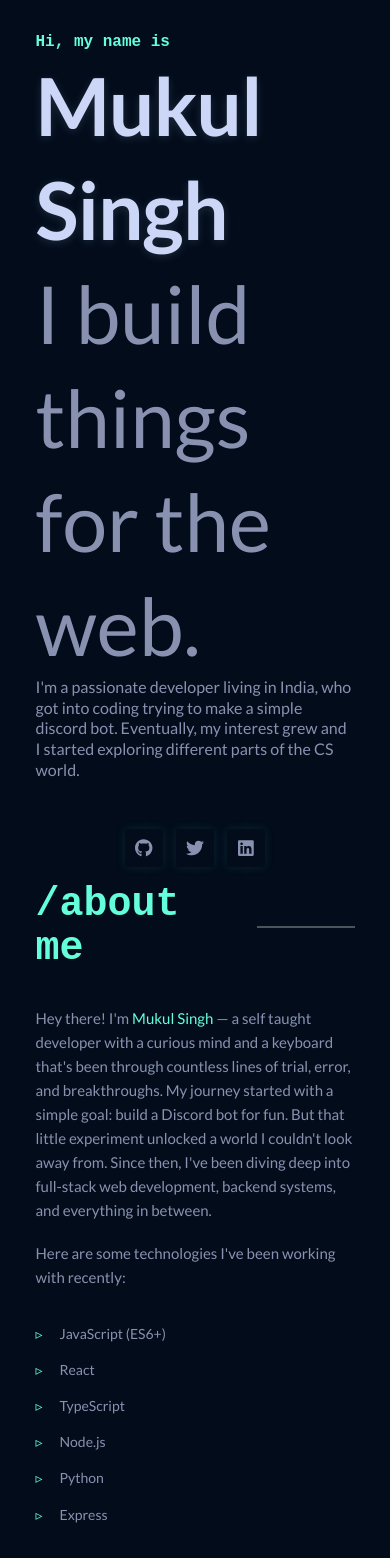
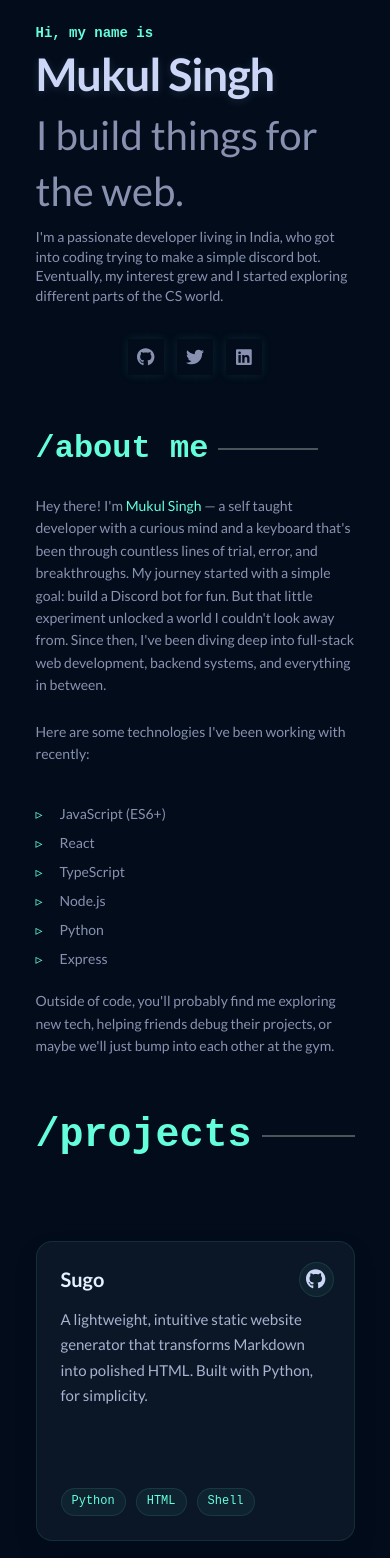
Before and after one commit to mukuls1107/portfolio-v1, a React (Vite) app: page / in a window 390 px wide. Shown: the top 1558 px of the page. Built offline with nearby package versions, Linux system fonts and the light colour scheme; a web font is replaced by a local one.

Commit message:
Fix + Add: Fixed some responive styling and added a footer

```diff
--- a/src/App.jsx
+++ b/src/App.jsx
@@ -2,6 +2,7 @@ import "./App.css";
 import Title from "./components/Title";
 import About from "./components/About";
 import Projects from "./components/Projects";
+import Footer from "./components/Footer";
 import { library } from "@fortawesome/fontawesome-svg-core";
 import { fas, faFolder, faExternalLinkAlt } from "@fortawesome/free-solid-svg-icons";
 import {
@@ -19,6 +20,7 @@ function App() {
       <Title name="Mukul Singh" />
       <About />
       <Projects></Projects>
+      <Footer/>
 
     </>
   );
--- /dev/null
+++ b/src/components/Footer.jsx
@@ -0,0 +1,13 @@
+import React from "react";
+import ContactLinks from "./ContactLinks";
+const Footer = () => {
+  return (
+    <div className="footer">
+      <p>Built with React by Mukul Singh</p>
+      <p>Connect with me!</p>
+      <ContactLinks />
+    </div>
+  );
+};
+
+export default Footer;
--- a/src/components/Title.jsx
+++ b/src/components/Title.jsx
@@ -10,7 +10,9 @@ function Title(props) {
         <div>
           <p className={styles.clrLight}>Hi, my name is</p>
           <h1 className={styles.head}>{props.name}</h1>
-          <p className={`${styles.blur} ${styles.extend}`}>I build things for the web.</p>
+          <p className={`${styles.blur} ${styles.extend}`}>
+            I build things for the web.
+          </p>
           <p className={styles.blur}>
             I'm a passionate developer living in India, who got into coding
             trying to make a simple discord bot. Eventually, my interest grew
@@ -18,11 +20,15 @@ function Title(props) {
           </p>
         </div>
         <ContactLinks />
-      </div>
-
+      </div>{" "}
       <div className={styles.imageSide}>
         <div className={styles.imgBg}></div>
-        <img src={profileImage} alt="Mukul Singh" className={styles.profileImage} />
+        <div className={styles.artisticDots}></div>
+        <img
+          src={profileImage}
+          alt="Mukul Singh"
+          className={styles.profileImage}
+        />
       </div>
     </div>
   );
--- a/src/styles/about.module.css
+++ b/src/styles/about.module.css
@@ -31,6 +31,7 @@
     line-height: 1.7;
     color: #8892b0;
     font-family: 'Lato', sans-serif;
+    margin-bottom: 0.5rem; /* Added margin for better spacing */
 }
 
 .skillsList {
@@ -120,7 +121,9 @@
 
 @media (max-width: 768px) {
     .aboutBox {
-        padding: 2rem 1rem;
+        padding: 0 1rem 2rem 1rem; /* Remove top padding completely, keep bottom padding */
+        min-height: auto; /* Remove minimum height constraint */
+        margin-top: 1rem; /* Add some space at the top */
     }
 
     .aboutTag {
@@ -130,6 +133,10 @@
     .line {
         width: 150px;
         height: 2px;
+    }
+
+    .innerBox {
+        gap: 1.5rem; /* Maintain appropriate spacing between elements */
     }
 }
 
@@ -159,10 +166,12 @@
     .skillsList {
         grid-template-columns: 1fr;
         margin-left: 1rem;
+        gap: 0.3rem 1rem; /* Reduced vertical gap between skills */
     }
 
     .skillItem {
         font-size: 14px;
+        margin-bottom: 6px; /* Reduced margin between skill items */
     }
 
     .skillItem::before {
@@ -171,7 +180,13 @@
     }
 }
 
-@media (max-width: 375px) {
+@media (max-width: 425px) {
+    .aboutBox {
+        padding-top: 0;
+        padding-bottom: 1.5rem; /* Reduced bottom padding */
+        min-height: auto; /* Remove the minimum height constraint */
+    }
+
     .aboutTag {
         font-size: 32px;
     }
@@ -180,7 +195,53 @@
         font-size: 14px;
     }
 
-    .aboutBox {
-        padding: 1rem 0.8rem;
+    .innerBox {
+        gap: 1rem; /* Reduced gap between elements */
+    }
+
+    .headingContainer {
+        margin-bottom: 0.8rem; /* Reduced margin below heading */
     }
 }
+
+@media (max-width: 534px) and (min-width: 426px) {
+    .aboutBox {
+        padding-top: 1rem;
+        min-height: auto;
+    }
+
+    .aboutTag {
+        font-size: 36px;
+    }
+
+    .blur.tag {
+        font-size: 14px;
+    }
+
+    .line {
+        width: 120px;
+    }
+}
+
+@media (max-width: 375px) {
+    .aboutTag {
+        font-size: 28px;
+    }
+
+    .blur.tag {
+        font-size: 14px;
+        line-height: 1.5; /* Reduced line height */
+    }
+
+    .aboutBox {
+        padding: 0 0.8rem 1rem;
+    }
+
+    .innerBox {
+        gap: 0.8rem; /* Further reduced gap */
+    }
+
+    .headingContainer {
+        margin-bottom: 0.6rem; /* Reduced margin */
+    }
+}
--- a/src/styles/contactLinks.module.css
+++ b/src/styles/contactLinks.module.css
@@ -87,11 +87,12 @@
 @media (max-width: 480px) {
     .container {
         gap: 0.8rem;
+        margin-top: 1rem; /* Reduced top margin for smaller screens */
     }
 
     .items {
-        height: 38px;
-        width: 38px;
+        height: 36px;
+        width: 36px;
         font-size: 18px;
     }
 
@@ -104,9 +105,10 @@
     }
 }
 
-@media (max-width: 320px) {
+@media (max-width: 534px) and (min-width: 426px) {
     .container {
-        gap: 0.6rem;
+        gap: 1rem;
+        margin-top: 1.2rem;
     }
 
     .items {
@@ -115,6 +117,22 @@
     }
 
     .items svg {
+        font-size: 17px;
+    }
+}
+
+@media (max-width: 320px) {
+    .container {
+        gap: 0.6rem;
+        margin-top: 0.8rem; /* Even smaller margin for tiny screens */
+    }
+
+    .items {
+        height: 32px;
+        width: 32px;
+    }
+
+    .items svg {
         font-size: 16px;
     }
 }
--- a/src/styles/projects.module.css
+++ b/src/styles/projects.module.css
@@ -37,7 +37,7 @@
     vertical-align: middle;
 }
 
-.pbox{
+.pbox {
     color: white;
     display: flex;
     justify-content: flex-start;
@@ -48,7 +48,7 @@
     flex-wrap: wrap;
 }
 
-.projectItems{
+.projectItems {
     position: relative;
     display: flex;
     flex-direction: column;
@@ -102,6 +102,7 @@
     color: #e6f1ff;
     font-size: 24px;
     font-weight: 700;
+    font-family: 'Lato';
     margin: 0 0 15px;
     position: relative;
     display: inline-block;
@@ -129,6 +130,7 @@
 
 .projectDescription {
     color: #a8b2d1;
+    font-family: 'Lato';
     font-size: 16px;
     line-height: 1.7;
     margin-bottom: 20px;
--- a/src/styles/title.module.css
+++ b/src/styles/title.module.css
@@ -3,7 +3,7 @@
     font-family: monospace;
     font-weight: 900;
     font-size: large;
-    /* font-style: normal; */
+    margin-bottom: 0.3rem; /* Added small margin */
 }
 
 .head {
@@ -15,7 +15,7 @@
     text-shadow: 0 2px 10px rgba(204, 214, 246, 0.15);
     transition: all 0.3s ease;
     letter-spacing: -1px;
-    margin: 0;
+    margin: 0 0 0.3rem 0; /* Added margin bottom */
     font-weight: 700;
 }
 
@@ -46,10 +46,14 @@
 .blur {
     color: #8892b0;
     font-family: 'Lato';
-    /* font-size: 20px; */
+    font-size: 16px;
+    line-height: 1.5;
+    margin-bottom: 0.5rem; /* Added bottom margin for consistent spacing */
 }
 
-.extend {    font-size: 80px;
+.extend {
+    font-size: 80px;
+    margin-bottom: 0.5rem; /* Added bottom margin */
 }
 
 /* .box-title { */
@@ -80,8 +84,10 @@
     height: 100vh;
     padding: 0px 1rem;
     /* Add some horizontal padding */
-    margin: 0 auto;    /* Center the box */
+    margin: 0 auto;
+    /* Center the box */
     /* border: 1px solid red; */
+    box-sizing: border-box; /* Ensure padding is included in width/height calculations */
 }
 
 .contentSide {
@@ -92,11 +98,19 @@
     flex-direction: column;
 }
 
+@media (max-width: 480px) {
+    .contentSide {
+        gap: 0.8rem; /* Reduced gap for mobile */
+        padding-right: 0;
+    }
+}
+
 .imageSide {
     position: relative;
     width: 100%;
     max-width: 520px;
-    height: auto;    margin: 30px auto;
+    height: auto;
+    margin: 30px auto;
     display: flex;
     justify-content: center;
     align-items: center;
@@ -112,8 +126,17 @@
     object-fit: contain;
     transition: all 0.3s ease;
     position: relative;
-    left: 25px;
+    left: 25px; /* Will be overridden for better centering at certain breakpoints */
     filter: drop-shadow(0 10px 15px rgba(0, 0, 0, 0.2));
+    margin: 0 auto; /* Center horizontally */
+}
+
+/* Ensure profile image is responsive */
+@media (max-width: 534px) {
+    .profileImage {
+        left: auto; /* Override the left position for better centering */
+        transform: translateX(10px); /* Slight offset to compensate for background */
+    }
 }
 
 /* Paper mesh effect base */
@@ -130,6 +153,11 @@
     transform: translate(40px, 20px);
     z-index: 1;
     transition: all 0.3s ease;
+    top: 0;
+    left: 0;
+    right: 0;
+    bottom: 0;
+    margin: auto; /* Center the background element */
 }
 
 /* Hand-drawn inner circle */
@@ -183,6 +211,7 @@
     z-index: -2;
     opacity: 0.15;
     animation: pulse 6s infinite alternate;
+    margin: auto; /* Center the dots */
 }
 
 .nameGlow{
@@ -221,17 +250,40 @@
 }
 
 /* Paper texture effect */
-.imageSide:hover .artistic-dots {
+.imageSide:hover .artisticDots {
     animation-duration: 3s;
+}
+
+@media (max-width: 600px) {
+    .head {
+        font-size: 60px;
+    }
+
+    .extend {
+        font-size: 60px;
+    }
+
+    .sectionBox {
+        padding-top: 1.5rem;
+    }
+
+    .blur {
+        font-size: 15px;
+    }
 }
 
 @media (max-width: 992px) {
     .imageSide {
         max-width: 45%;
+        display: flex;
+        justify-content: center;
+        align-items: center;
     }
 
     .profileImage {
         max-width: 400px;
+        /* left: auto; Remove the left offset on tablet */
+        transform: translateX(15px); /* Small offset to accommodate the background */
     }
 
     .imgBg {
@@ -241,33 +293,115 @@
     }
 }
 
-@media (max-width: 768px) {
-    .sectionBox {
+@media (max-width: 768px) {    .sectionBox {
         flex-direction: column;
         padding: 2rem 1rem;
+        min-height: auto; /* Remove fixed height constraint */
+        height: auto;
+        padding-bottom: 4rem; /* Increased bottom padding to create more space */
     }
 
     .contentSide {
         padding-right: 0;
         margin-bottom: 2rem;
         width: 100%;
-    }
-
-    .imageSide {
+    }    .imageSide {
         max-width: 100%;
         /* Full width on mobile */
         width: 100%;
+        display: flex;
+        justify-content: center;
+        align-items: center;
+        margin-bottom: 2.5rem; /* Increased bottom margin to create more space */
+        height: 380px; /* Set a fixed height for better spacing */
+        position: relative;
+    }
+
+    .artisticDots {
+        width: 120%;
+        height: 120%;
+        top: -10%;
+        left: -10%;
+        opacity: 0.12;
     }
 
     .profileImage {
         max-width: 320px;
-        /* Smaller on mobile */
+        left: auto; /* Remove left percentage */
+        right: auto;
+        transform: translateX(10px);
+        margin: 0 auto;
+    }    .imgBg {
+        max-width: 350px; /* Reduced size to better match the image */
+        max-height: 350px;
+        transform: translate(10px, 10px);
+        margin: auto;
+        padding-bottom: 0; /* Remove padding */
+        left: 0;
+        right: 0;
+        top: 0;
+        bottom: 0;
+        position: absolute; /* Ensure absolute positioning works correctly */
+    }
+}
+
+@media (max-width: 534px) and (min-width: 426px) {
+    .sectionBox {
+        min-height: auto;
+        height: auto;
+        padding: 2rem 0.8rem;
+        overflow: hidden;
+    }
+
+    .head {
+        font-size: 45px;
+    }
+
+    .extend {
+        font-size: 45px;
+    }
+
+    .contentSide {
+        margin-bottom: 1.5rem;
+    }
+
+    .imageSide {
+        max-width: 280px;
+        margin: 15px auto;
+        display: flex;
+        justify-content: center;
+        align-items: center;
+        height: 280px; /* Fixed height to maintain proper proportions */
+    }
+
+    .profileImage {
+        max-width: 250px;
+        left: auto;
+        transform: translateX(10px);
+        margin: 0 auto;
     }
 
     .imgBg {
-        max-width: 320px;
-        max-height: 320px;
-        transform: translate(10px, 10px);
+        max-width: 250px;
+        max-height: 250px;
+        transform: translate(8px, 8px);
+        left: 0;
+        right: 0;
+        top: 0;
+        bottom: 0;
+        margin: auto;
+    }
+
+    .artisticDots {
+        width: 120%;
+        height: 120%;
+        left: -10%;
+        top: -10%;
+    }
+
+    .blur {
+        font-size: 14px;
+        line-height: 1.4;
     }
 }
 
@@ -275,4 +409,51 @@
     .imageSide {
         display: none;
     }
+
+    .sectionBox {
+        min-height: auto;
+        height: auto;
+        padding: 1.5rem 1rem; /* Reduced padding */
+        padding-bottom: 0.5rem; /* Even smaller bottom padding to reduce gap with About */
+    }
+
+    .blur {
+        font-size: 14px;
+        line-height: 1.4;
+        margin-bottom: 0.3rem; /* Smaller margin between paragraphs */
+    }
+
+    .head {
+        font-size: 45px; /* Smaller font size */
+        margin-bottom: 0.2rem;
+    }
+
+    .extend {
+        font-size: 40px; /* Smaller extended text */
+        margin-bottom: 0.5rem;
+    }
+
+    .clrLight {
+        font-size: 14px;
+        margin-bottom: 0.2rem;
+    }
 }
+
+/* Additional styling for extra small devices */
+@media (max-width: 360px) {
+    .head {
+        font-size: 38px;
+    }
+
+    .extend {
+        font-size: 34px;
+    }
+
+    .contentSide {
+        gap: 0.6rem;
+    }
+
+    .sectionBox {
+        padding: 1.2rem 0.8rem 0.5rem;
+    }
+}
```
